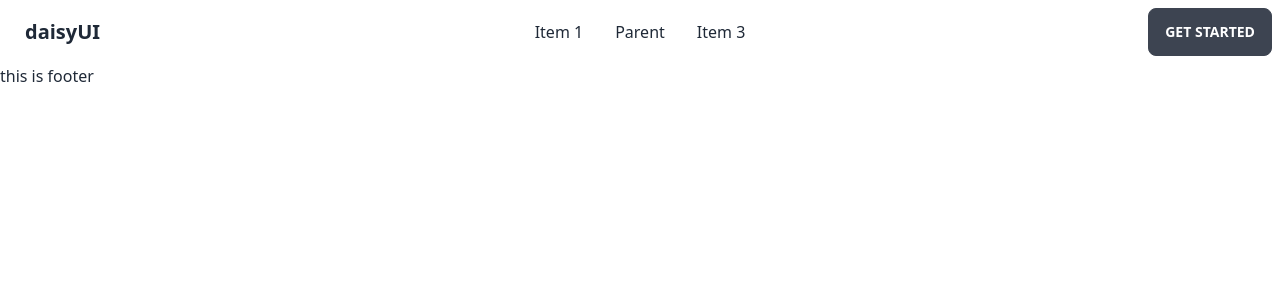
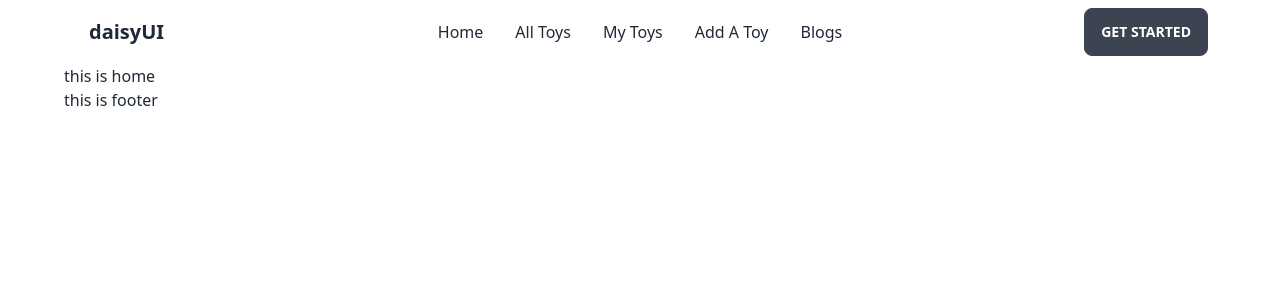
Before and after one commit to polash016/toy-express-client, a React (Vite) app: page / in a window 1280 px wide. Shown: the top 300 px of the page. Built offline with nearby package versions, Linux system fonts and the light colour scheme.

Commit message:
navbar created

```diff
--- /dev/null
+++ b/src/layout/Main/Main.jsx
@@ -0,0 +1,16 @@
+import { Outlet } from "react-router-dom";
+import NavBar from "../../shared/NavBar/NavBar";
+import Footer from "../../shared/Footer/Footer";
+
+
+const Main = () => {
+    return (
+        <div className="w-[90%] mx-auto">
+            <NavBar />
+            <Outlet />
+            <Footer />
+        </div>
+    );
+};
+
+export default Main;
--- a/src/pages/Home/Home.jsx
+++ b/src/pages/Home/Home.jsx
@@ -1,14 +1,8 @@
-import { Outlet } from "react-router-dom";
-import NavBar from "../../shared/NavBar/NavBar";
-import Footer from "../../shared/Footer/Footer";
-
 
 const Home = () => {
     return (
         <div>
-            <NavBar />
-            <Outlet />
-            <Footer />
+            this is home
         </div>
     );
 };
--- a/src/shared/NavBar/NavBar.jsx
+++ b/src/shared/NavBar/NavBar.jsx
@@ -1,38 +1,64 @@
-
-
 const NavBar = () => {
   return (
     <div className="navbar bg-base-100">
       <div className="navbar-start">
         <div className="dropdown">
           <label tabIndex={0} className="btn btn-ghost lg:hidden">
-        <svg xmlns="http://www.w3.org/2000/svg" className="h-5 w-5" fill="none" viewBox="0 0 24 24" stroke="currentColor"><path strokeLinecap="round" strokeLinejoin="round" strokeWidth="2" d="M4 6h16M4 12h8m-8 6h16" /></svg>
+            <svg
+              xmlns="http://www.w3.org/2000/svg"
+              className="h-5 w-5"
+              fill="none"
+              viewBox="0 0 24 24"
+              stroke="currentColor"
+            >
+              <path
+                strokeLinecap="round"
+                strokeLinejoin="round"
+                strokeWidth="2"
+                d="M4 6h16M4 12h8m-8 6h16"
+              />
+            </svg>
           </label>
-      <ul tabIndex={0} className="menu menu-compact dropdown-content mt-3 p-2 shadow bg-base-100 rounded-box w-52">
-        <li><a>Item 1</a></li>
+          <ul
+            tabIndex={0}
+            className="menu menu-compact dropdown-content mt-3 p-2 shadow bg-base-100 rounded-box w-52"
+          >
+            <li>
+              <a>Home</a>
+            </li>
             <li tabIndex={0}>
-          <a className="justify-between">
-            Parent
-
-          </a>
-
+              <a className="justify-between">All Toys</a>
             </li>
-        <li><a>Item 3</a></li>
+            <li>
+              <a>My Toys</a>
+            </li>
+            <li>
+            <a>Add A Toy</a>
+          </li>
+          <li>
+            <a>Blogs</a>
+          </li>
           </ul>
         </div>
         <a className="btn btn-ghost normal-case text-xl">daisyUI</a>
       </div>
       <div className="navbar-center hidden lg:flex">
         <ul className="menu menu-horizontal px-1">
-      <li><a>Item 1</a></li>
+          <li>
+            <a>Home</a>
+          </li>
           <li tabIndex={0}>
-        <a>
-          Parent
-
-        </a>
-
+            <a>All Toys</a>
           </li>
-      <li><a>Item 3</a></li>
+          <li>
+            <a>My Toys</a>
+          </li>
+          <li>
+            <a>Add A Toy</a>
+          </li>
+          <li>
+            <a>Blogs</a>
+          </li>
         </ul>
       </div>
       <div className="navbar-end">
```
Also changed, not shown: src/routes/Routes.jsx (+4 -3 lines). Lines whose indentation alone changed are shown as unchanged.
